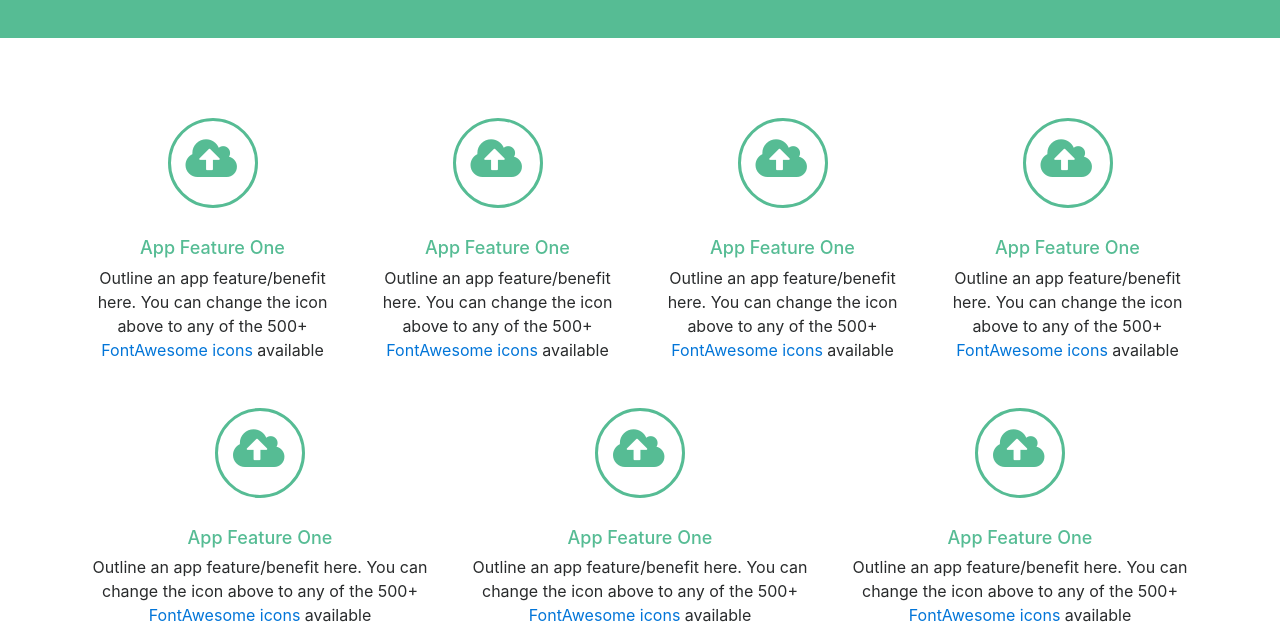
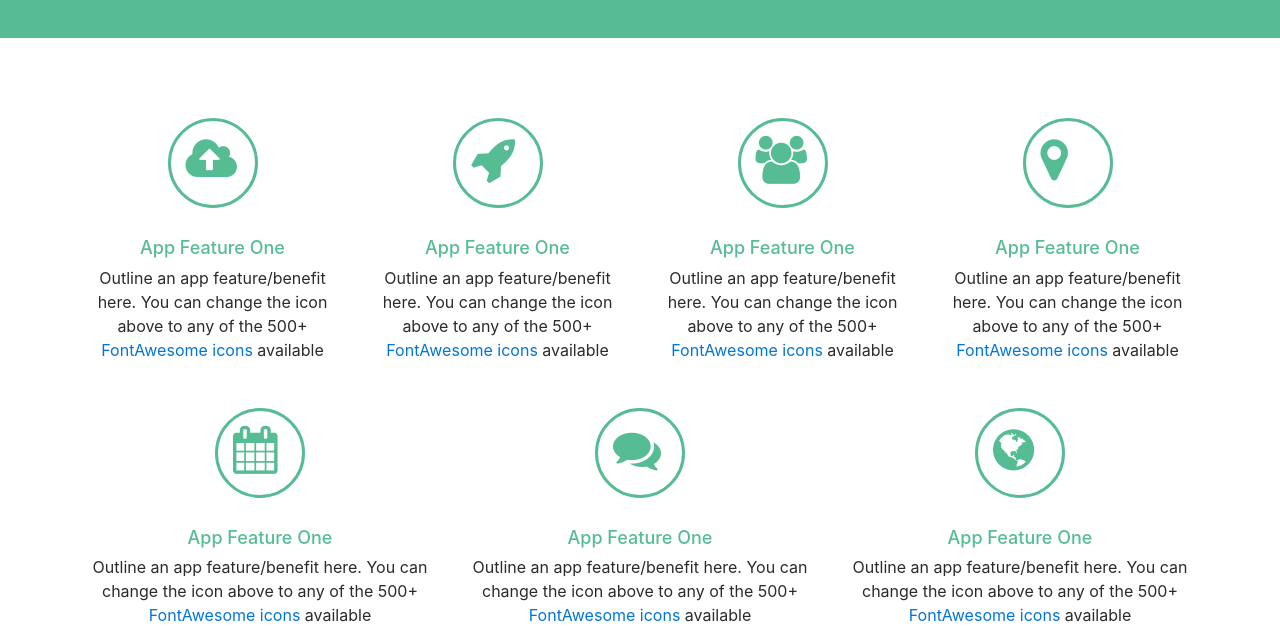
Before and after one commit to BaidaaAlbzoor/Responsive_Template, a plain HTML site: page index.html in a window 1280 px wide. Shown: the part 640-1283 px from the top of the page. Drawn offline with nearby package versions, Linux system fonts and the light colour scheme.

Commit message:
Modify Features section icons

```diff
--- a/index.html
+++ b/index.html
@@ -124,7 +124,7 @@
 
                 <div class="col-lg-3">
                     <div class="icon">
-                        <i class="fa fa-cloud-upload"></i>
+                        <i class="fa fa-rocket"></i>
                     </div>
                     <div class="content">
                         <h3 class="title">App Feature One</h3>
@@ -136,7 +136,7 @@
 
                 <div class="col-lg-3">
                     <div class="icon">
-                        <i class="fa fa-cloud-upload"></i>
+                        <i class="fa fa-users"></i>
                     </div>
                     <div class="content">
                         <h3 class="title">App Feature One</h3>
@@ -148,7 +148,7 @@
 
                 <div class="col-lg-3">
                     <div class="icon">
-                        <i class="fa fa-cloud-upload"></i>
+                        <i class="fa fa-map-marker"></i>
                     </div>
                     <div class="content">
                         <h3 class="title">App Feature One</h3>
@@ -163,7 +163,7 @@
             <div class="row second-row">
                 <div class="col-lg-4">
                     <div class="icon">
-                        <i class="fa fa-cloud-upload"></i>
+                        <i class="fa fa-calendar"></i>
                     </div>
                     <div class="content">
                         <h3 class="title">App Feature One</h3>
@@ -174,7 +174,7 @@
 
                 <div class="col-lg-4">
                     <div class="icon">
-                        <i class="fa fa-cloud-upload"></i>
+                        <i class="fa fa-comments"></i>
                     </div>
                     <div class="content">
                         <h3 class="title">App Feature One</h3>
@@ -186,7 +186,7 @@
 
                 <div class="col-lg-4">
                     <div class="icon">
-                        <i class="fa fa-cloud-upload"></i>
+                        <i class="fa fa-globe"></i>
                     </div>
                     <div class="content">
                         <h3 class="title">App Feature One</h3>
@@ -202,6 +202,9 @@
 
     </section>
     <!-- end of Features section -->
+
+
+
 </body>
 
 </html>
```
